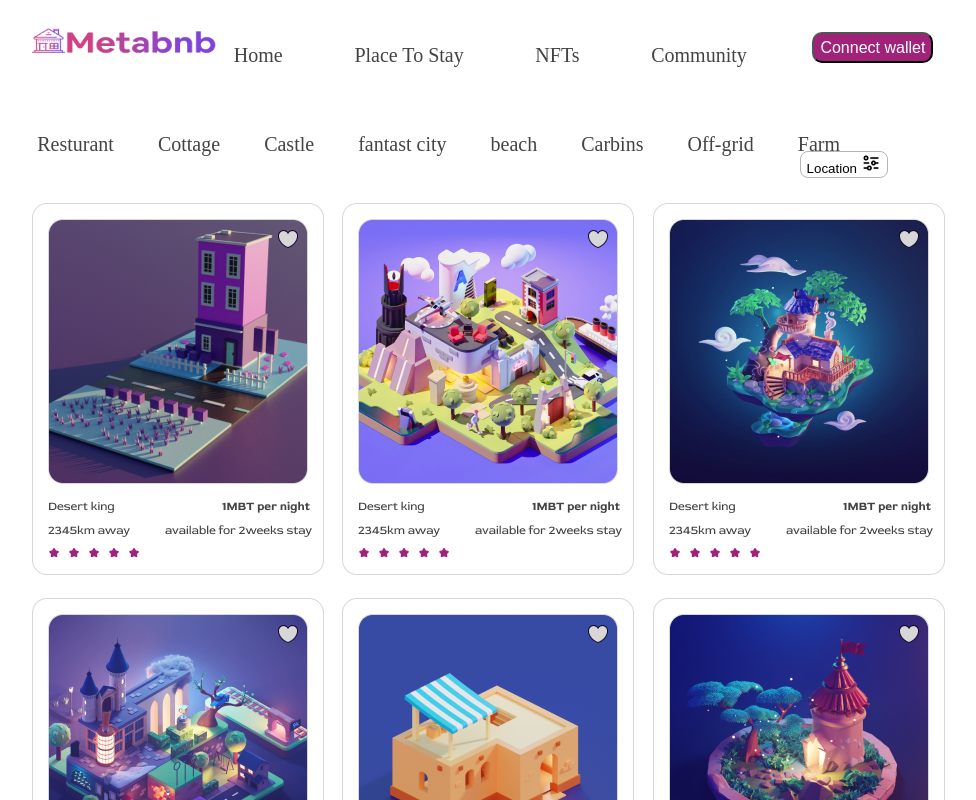
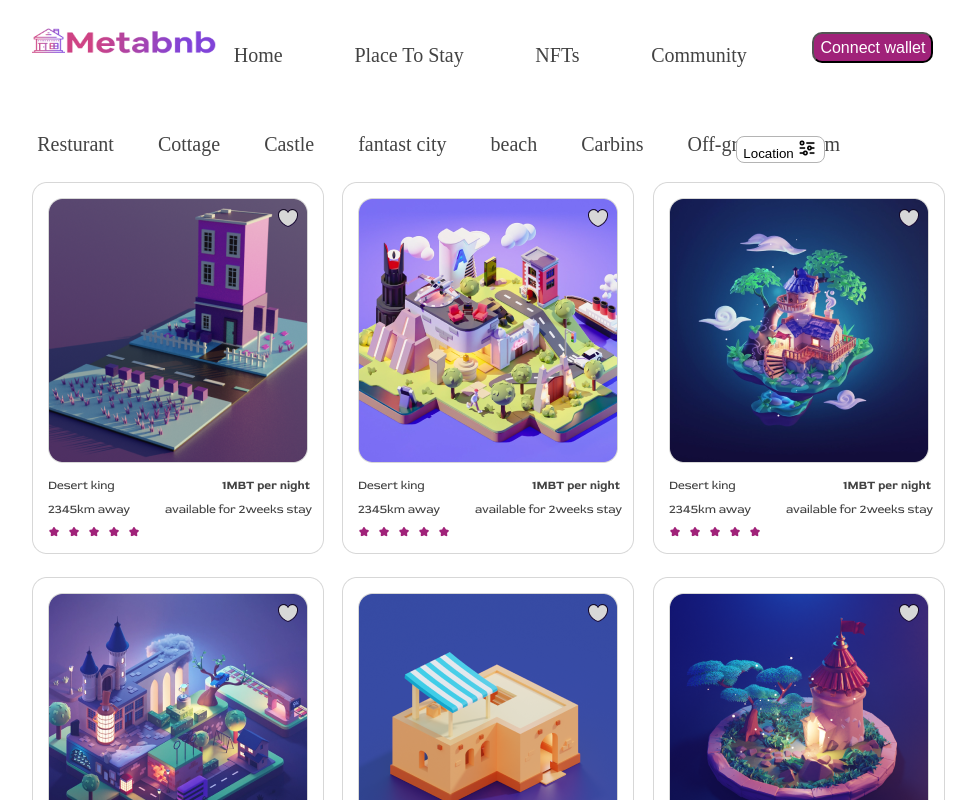
Before and after one commit to Monica-Macharia/Metabnb, a React (Create React App) app in the folder metabnb/: page /PlaceToStay in a window 1280 px wide. Shown: the top 800 px of the page, without its empty margins (186-1162 px from the left). Built offline with nearby package versions, Linux system fonts and the light colour scheme.

Commit message:
style: stays

```diff
--- a/metabnb/src/App.css
+++ b/metabnb/src/App.css
@@ -415,13 +415,11 @@ button#cloud{
 border: 1px solid #B4B4B4;
 border-radius: 8px;
 text-align: center;
-/* margin-top: -2%; */
-/* margin-top:-6%; */
-/* margin-top:-8%; */
-/* margin-top:-10%; */
-margin-top:-10%;
-margin-left: 77%;
-top: 20%;
+position:absolute;
+top:17%;
+margin-left: 72%;
+width: 7%;
+/* top: 20%; */
 }
 div.places{
   margin-left: 17%;
```
